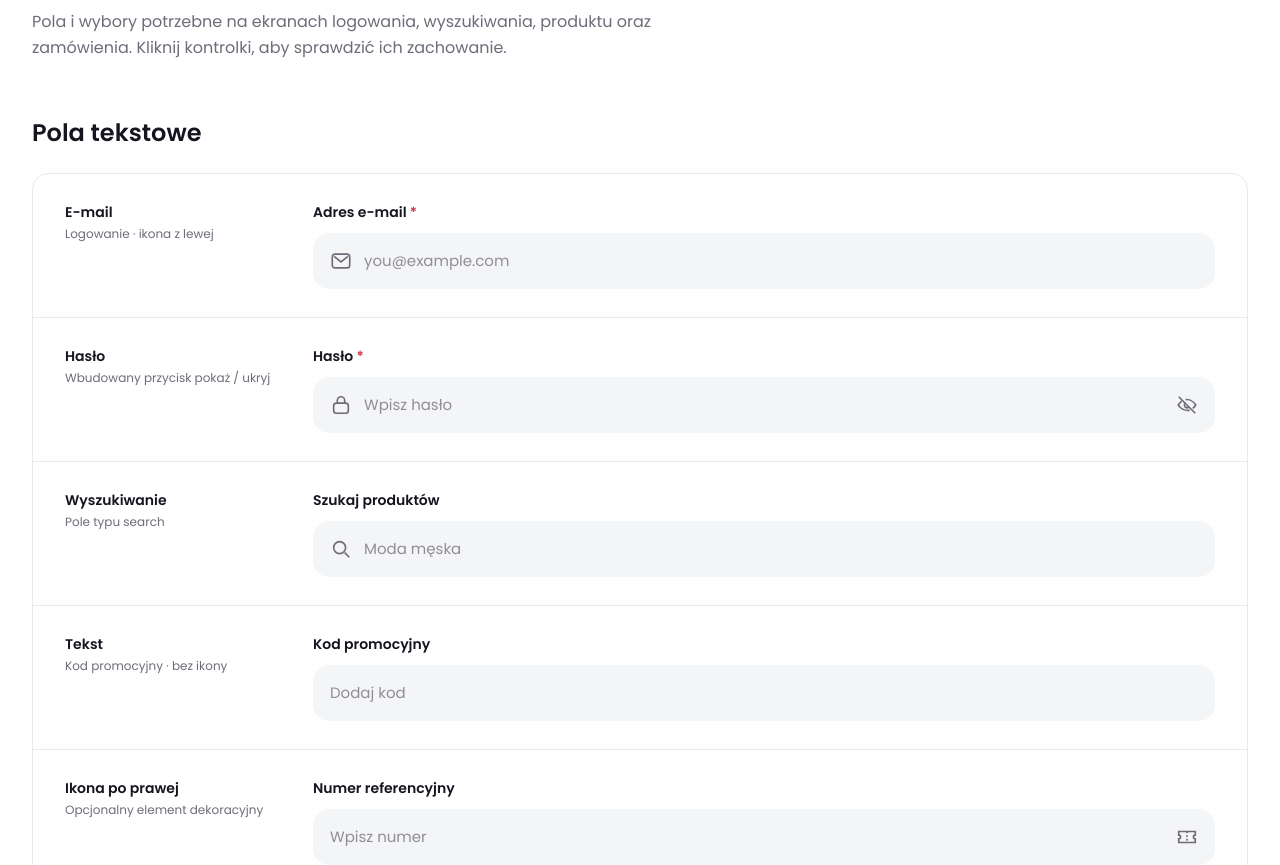
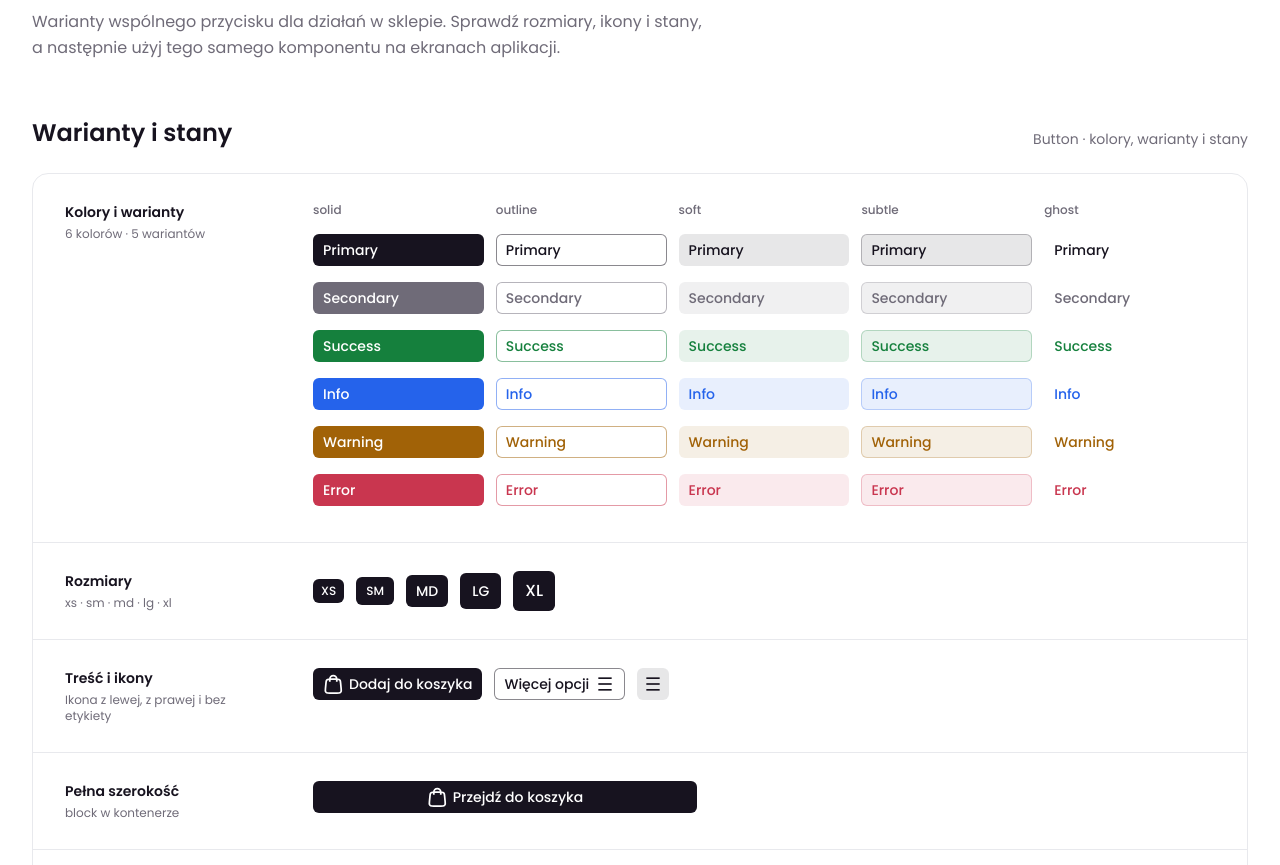
Before and after one commit to piotrowski-patryk/ecommerce-web, a Next.js app: page /design-system in a window 1280 px wide. Shown: the part 1935-2800 px from the top of the page. Built offline with nearby package versions, Linux system fonts and the light colour scheme.

Commit message:
feat(design-system): add shared button showcase

```diff
--- a/src/app/design-system/page.tsx
+++ b/src/app/design-system/page.tsx
@@ -7,6 +7,7 @@ import { StatusIndicatorsShowcase } from "@/components/design-system/status-indi
 import { InfoCardShowcase } from "@/components/design-system/info-card-showcase";
 import { ListStatesShowcase } from "@/components/design-system/list-states-showcase";
 import { ModalShowcase } from "@/components/design-system/modal-showcase";
+import { ButtonShowcase } from "@/components/design-system/button-showcase";
 
 const typeStyles = [
   {
@@ -55,7 +56,7 @@ export default function DesignSystemPage() {
       <DesignSystemPageHeader
         index="01"
         title="Design system"
-        description="Typografia, znaczniki informacyjne i kontrolki formularzy używane w sklepie. Przykłady pól oraz wyborów poniżej można obsłużyć klawiaturą."
+        description="Typografia, przyciski, znaczniki informacyjne i kontrolki formularzy używane w sklepie. Przykłady poniżej można obsłużyć klawiaturą."
       />
 
       <DesignSystemSection id="font-family-heading" title="Krój pisma">
@@ -128,6 +129,7 @@ export default function DesignSystemPage() {
           aą b cć d eę f g h i j k lł m nń oó p r sś t u w y zźż
         </p>
       </DesignSystemSection>
+      <ButtonShowcase />
       <FormShowcase />
       <QuantityShowcase />
       <StatusIndicatorsShowcase />
--- /dev/null
+++ b/src/components/design-system/button-showcase.tsx
@@ -0,0 +1,106 @@
+"use client";
+
+import { useState } from "react";
+import { DesignSystemSection } from "@/components/design-system/section";
+import { DesignSystemSpecimen } from "@/components/design-system/specimen";
+import Button from "@/components/ui/button";
+
+const colors = ["primary", "secondary", "success", "info", "warning", "error"] as const;
+const variants = ["solid", "outline", "soft", "subtle", "ghost"] as const;
+const sizes = ["xs", "sm", "md", "lg", "xl"] as const;
+
+const colorLabels = {
+  primary: "Primary",
+  secondary: "Secondary",
+  success: "Success",
+  info: "Info",
+  warning: "Warning",
+  error: "Error",
+} as const;
+
+export function ButtonShowcase() {
+  const [count, setCount] = useState(0);
+  const [timeoutKey, setTimeoutKey] = useState(0);
+
+  return (
+    <>
+      <div className="border-t border-default pt-14">
+        <p className="mb-3 text-xs font-semibold tracking-[0.2em] text-primary uppercase">
+          Design system / 02
+        </p>
+        <h2 className="text-4xl font-semibold text-strong sm:text-5xl">Przyciski systemowe</h2>
+        <p className="mt-4 max-w-2xl text-base leading-relaxed text-muted">
+          Warianty wspólnego przycisku dla działań w sklepie. Sprawdź rozmiary,
+          ikony i stany, a następnie użyj tego samego komponentu na ekranach aplikacji.
+        </p>
+      </div>
+      <DesignSystemSection
+        id="buttons-heading"
+        title="Warianty i stany"
+        description="Button · kolory, warianty i stany"
+      >
+        <div className="overflow-hidden rounded-2xl border border-default">
+          <DesignSystemSpecimen name="Kolory i warianty" details="6 kolorów · 5 wariantów">
+            <div className="overflow-x-auto pb-2">
+              <div className="grid min-w-[38rem] grid-cols-5 gap-x-3 gap-y-4">
+                {variants.map((variant) => (
+                  <span key={variant} className="text-xs font-medium text-muted">
+                    {variant}
+                  </span>
+                ))}
+                {colors.flatMap((color) =>
+                  variants.map((variant) => (
+                    <Button key={`${color}-${variant}`} color={color} variant={variant}>
+                      {colorLabels[color]}
+                    </Button>
+                  )),
+                )}
+              </div>
+            </div>
+          </DesignSystemSpecimen>
+
+          <DesignSystemSpecimen name="Rozmiary" details="xs · sm · md · lg · xl">
+            <div className="flex flex-wrap items-center gap-3">
+              {sizes.map((size) => (
+                <Button key={size} size={size}>
+                  {size.toUpperCase()}
+                </Button>
+              ))}
+            </div>
+          </DesignSystemSpecimen>
+
+          <DesignSystemSpecimen name="Treść i ikony" details="Ikona z lewej, z prawej i bez etykiety">
+            <div className="flex flex-wrap items-center gap-3">
+              <Button icon="shopping-bag">Dodaj do koszyka</Button>
+              <Button variant="outline" trailingIcon="menu">Więcej opcji</Button>
+              <Button variant="soft" icon="menu" aria-label="Otwórz menu" />
+            </div>
+          </DesignSystemSpecimen>
+
+          <DesignSystemSpecimen name="Pełna szerokość" details="block w kontenerze">
+            <div className="max-w-sm">
+              <Button block icon="shopping-bag">Przejdź do koszyka</Button>
+            </div>
+          </DesignSystemSpecimen>
+
+          <DesignSystemSpecimen name="Stany" details="disabled · loading · odliczanie">
+            <div className="flex flex-wrap items-center gap-3">
+              <Button disabled>Nieaktywny</Button>
+              <Button loading>Zapisywanie</Button>
+              <Button key={timeoutKey} timeout={10}>Poczekaj</Button>
+              <Button variant="outline" onClick={() => setTimeoutKey((key) => key + 1)}>
+                Uruchom odliczanie ponownie
+              </Button>
+            </div>
+          </DesignSystemSpecimen>
+
+          <DesignSystemSpecimen name="Działanie" details="Przykład onClick · domyślny typ button">
+            <Button variant="soft" onClick={() => setCount((current) => current + 1)}>
+              Kliknięcia: {count}
+            </Button>
+          </DesignSystemSpecimen>
+        </div>
+      </DesignSystemSection>
+    </>
+  );
+}
--- a/src/components/design-system/form-showcase.tsx
+++ b/src/components/design-system/form-showcase.tsx
@@ -5,6 +5,7 @@ import { DesignSystemSection } from "@/components/design-system/section";
 import { DesignSystemSpecimen } from "@/components/design-system/specimen";
 import { Input } from "@/components/ui/input";
 import { RadioGroup } from "@/components/ui/radio-group";
+import Button from "@/components/ui/button";
 
 const deliveryOptions = [
   { value: "standard", label: "Standard Delivery", description: "3–5 business days", trailingText: "Free" },
@@ -46,7 +47,7 @@ export function FormShowcase() {
     <>
       <div className="border-t border-default pt-14">
         <p className="mb-3 text-xs font-semibold tracking-[0.2em] text-primary uppercase">
-          Design system / 02
+          Design system / 03
         </p>
         <h2 className="text-4xl font-semibold text-strong sm:text-5xl">Pola formularza</h2>
         <p className="mt-4 max-w-2xl text-base leading-relaxed text-muted">
@@ -211,9 +212,9 @@ export function FormShowcase() {
               error={!stockSize ? "Wybrany rozmiar jest niedostępny. Wybierz ponownie." : undefined}
               required
             />
-            <button
-              className="mt-4 rounded-lg border border-default px-3 py-2 text-sm text-default hover:bg-muted focus-visible:outline-3 focus-visible:outline-primary/25"
-              type="button"
+            <Button
+              className="mt-4"
+              variant="outline"
               onClick={() => {
                 const nextAvailable = !mediumAvailable;
                 setMediumAvailable(nextAvailable);
@@ -221,7 +222,7 @@ export function FormShowcase() {
               }}
             >
               {mediumAvailable ? "Oznacz M jako niedostępny" : "Przywróć dostępność M"}
-            </button>
+            </Button>
           </div>
           <div className="sm:col-span-2">
             <RadioGroup
--- a/src/components/design-system/quantity-showcase.tsx
+++ b/src/components/design-system/quantity-showcase.tsx
@@ -4,6 +4,7 @@ import { useState } from "react";
 import { DesignSystemSection } from "@/components/design-system/section";
 import { DesignSystemSpecimen } from "@/components/design-system/specimen";
 import { QuantityCounter } from "@/components/ui/quantity-counter";
+import Button from "@/components/ui/button";
 
 export function QuantityShowcase() {
   const [minimumValue, setMinimumValue] = useState(1);
@@ -27,9 +28,8 @@ export function QuantityShowcase() {
         <DesignSystemSpecimen name="Maksimum" details={`Limit ${maximum} · plus nieaktywny przy limicie`}>
           <div className="flex flex-wrap items-center gap-4">
             <QuantityCounter value={limitedValue} max={maximum} onValueChange={setLimitedValue} />
-            <button
-              className="rounded-lg border border-default px-3 py-2 text-sm text-default hover:bg-muted focus-visible:outline-3 focus-visible:outline-primary/25"
-              type="button"
+            <Button
+              variant="outline"
               onClick={() => {
                 const nextMaximum = maximum === 3 ? 5 : 3;
                 setMaximum(nextMaximum);
@@ -37,7 +37,7 @@ export function QuantityShowcase() {
               }}
             >
               Zmień limit na {maximum === 3 ? 5 : 3}
-            </button>
+            </Button>
           </div>
         </DesignSystemSpecimen>
         <DesignSystemSpecimen name="Zapisywanie" details="Spinner na liczbie i zablokowane przyciski">
```
Also changed, not shown: 4 other files (tests, documents, lock files or other folders).
